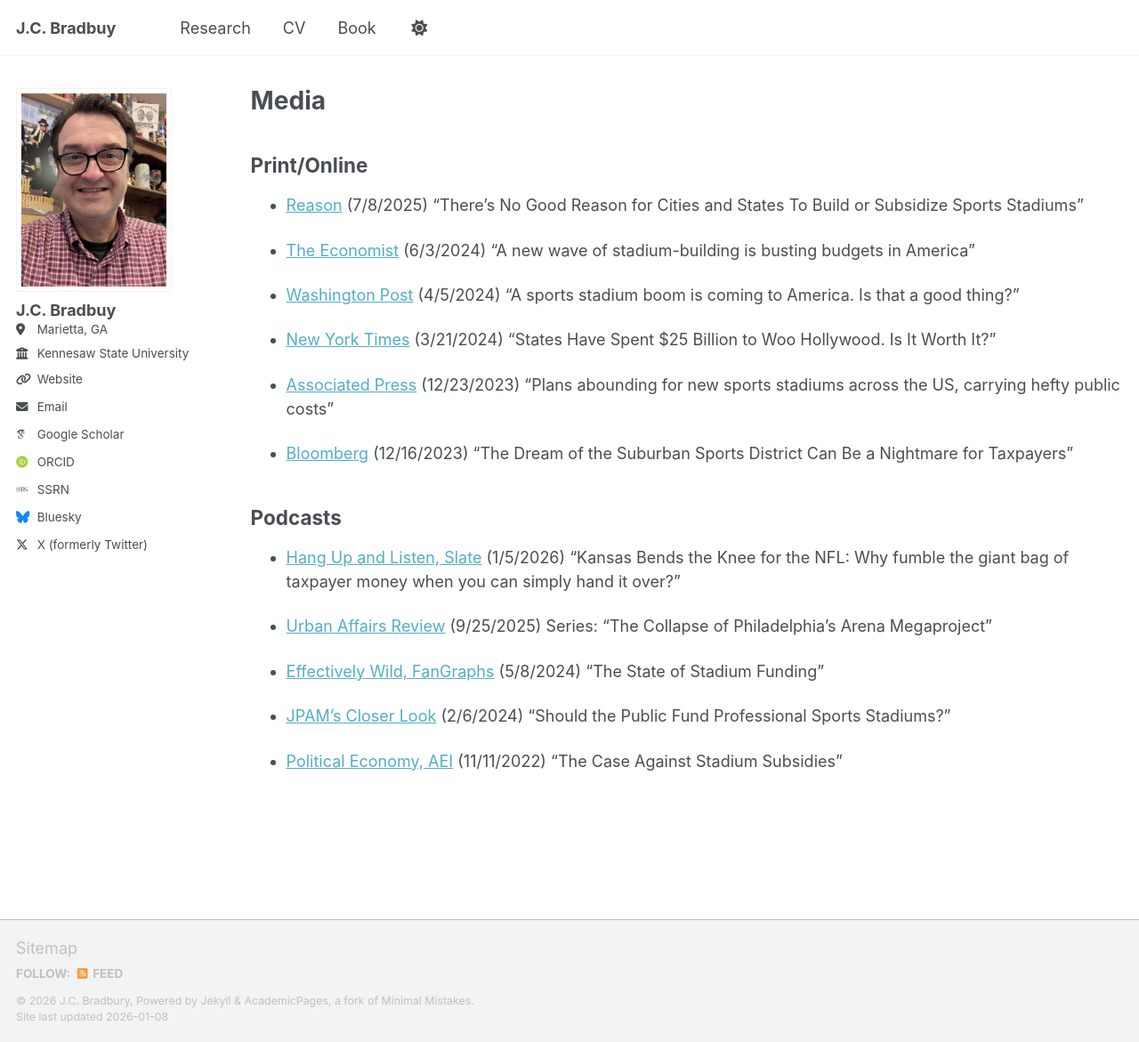
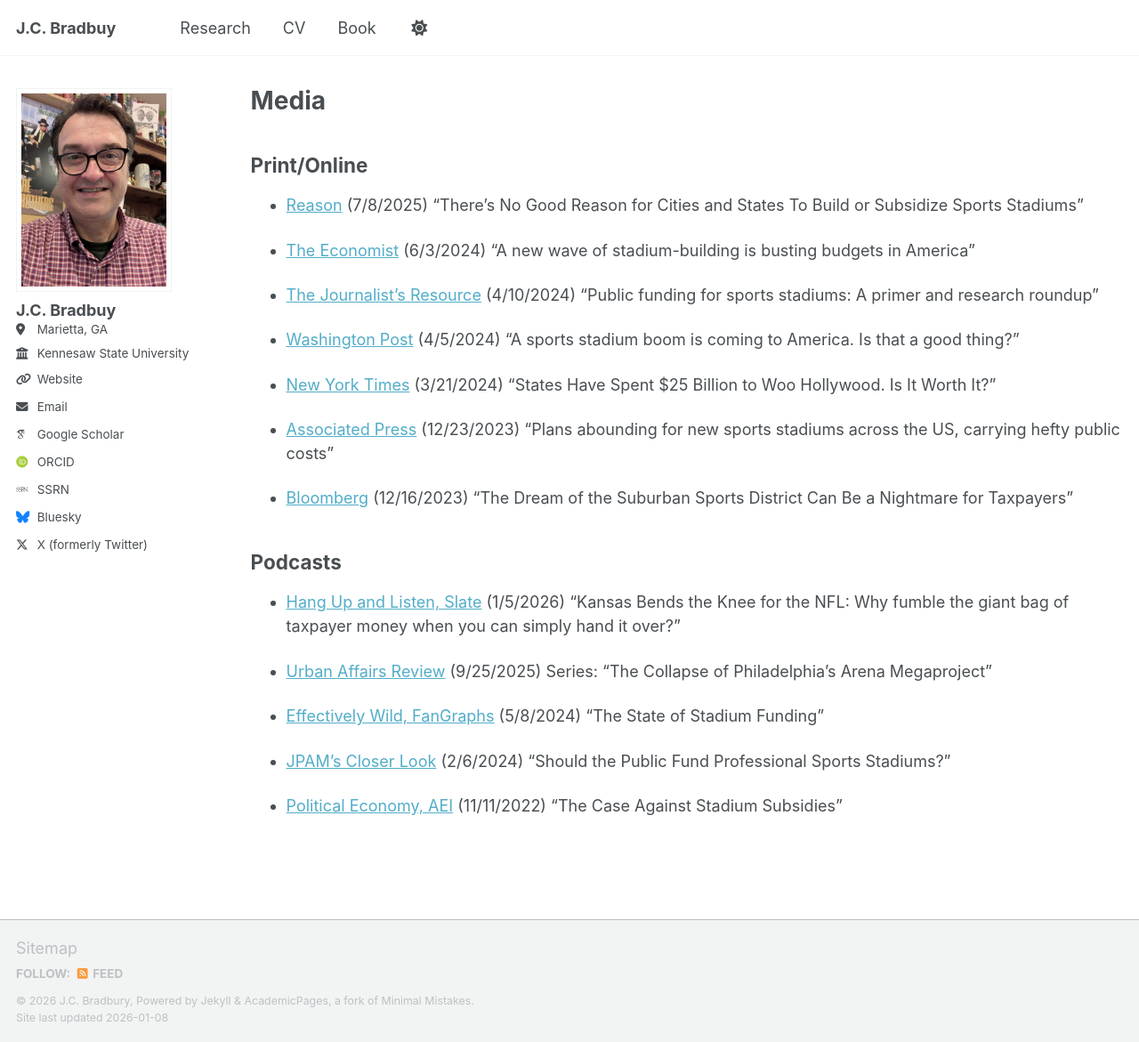
Before and after one commit to jcbradbury/jcbradbury.github.io, a Jekyll site: the page built from _pages/media.md, in a window 1280 px wide and 1171 px high. Shown: the whole window at 89% size. Built offline with Jekyll 4.4.1, drawn with Linux system fonts in a browser that asks for light colours; some web fonts are replaced; a script bundle is joined from its source files by our own code; library files that are not in the unit come from our copies.

Commit message:
Update media.md

```diff
--- a/_pages/media.md
+++ b/_pages/media.md
@@ -10,6 +10,8 @@
 - [Reason](https://reason.com/2025/07/08/theres-no-good-reason-for-cities-and-states-to-build-or-subsidize-sports-stadiums/) (7/8/2025) "There's No Good Reason for Cities and States To Build or Subsidize Sports Stadiums"
 
 - [The Economist](https://www.economist.com/united-states/2024/06/03/a-new-wave-of-stadium-building-is-busting-budgets-in-america) (6/3/2024) "A new wave of stadium-building is busting budgets in America"
+
+- [The Journalist's Resource](https://journalistsresource.org/economics/sports-stadium-public-financing/) (4/10/2024) "Public funding for sports stadiums: A primer and research roundup"
 
 - [Washington Post](https://www.washingtonpost.com/business/2024/04/05/sports-stadium-boom-is-coming-america-is-that-good-thing/) (4/5/2024) "A sports stadium boom is coming to America. Is that a good thing?"
 
```
